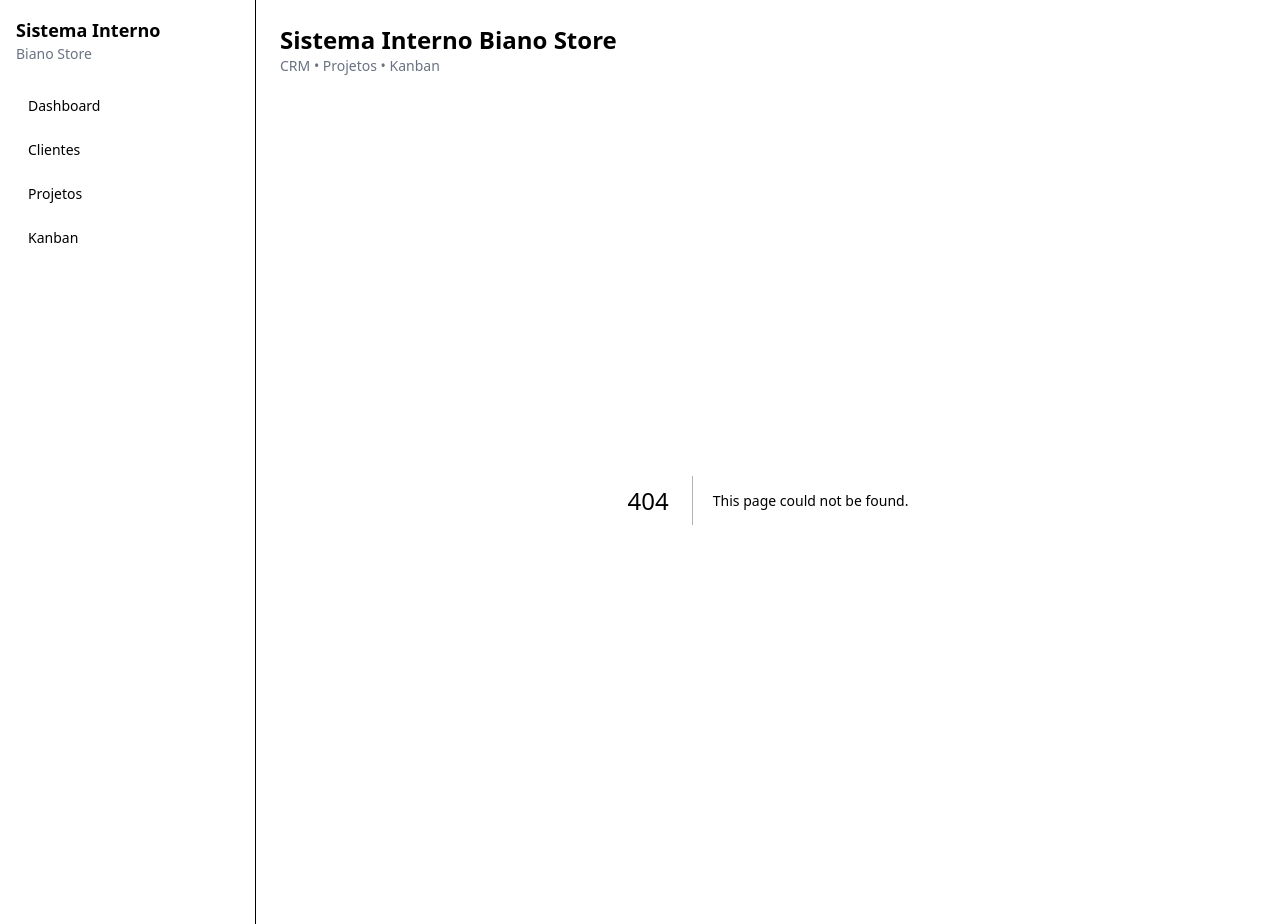
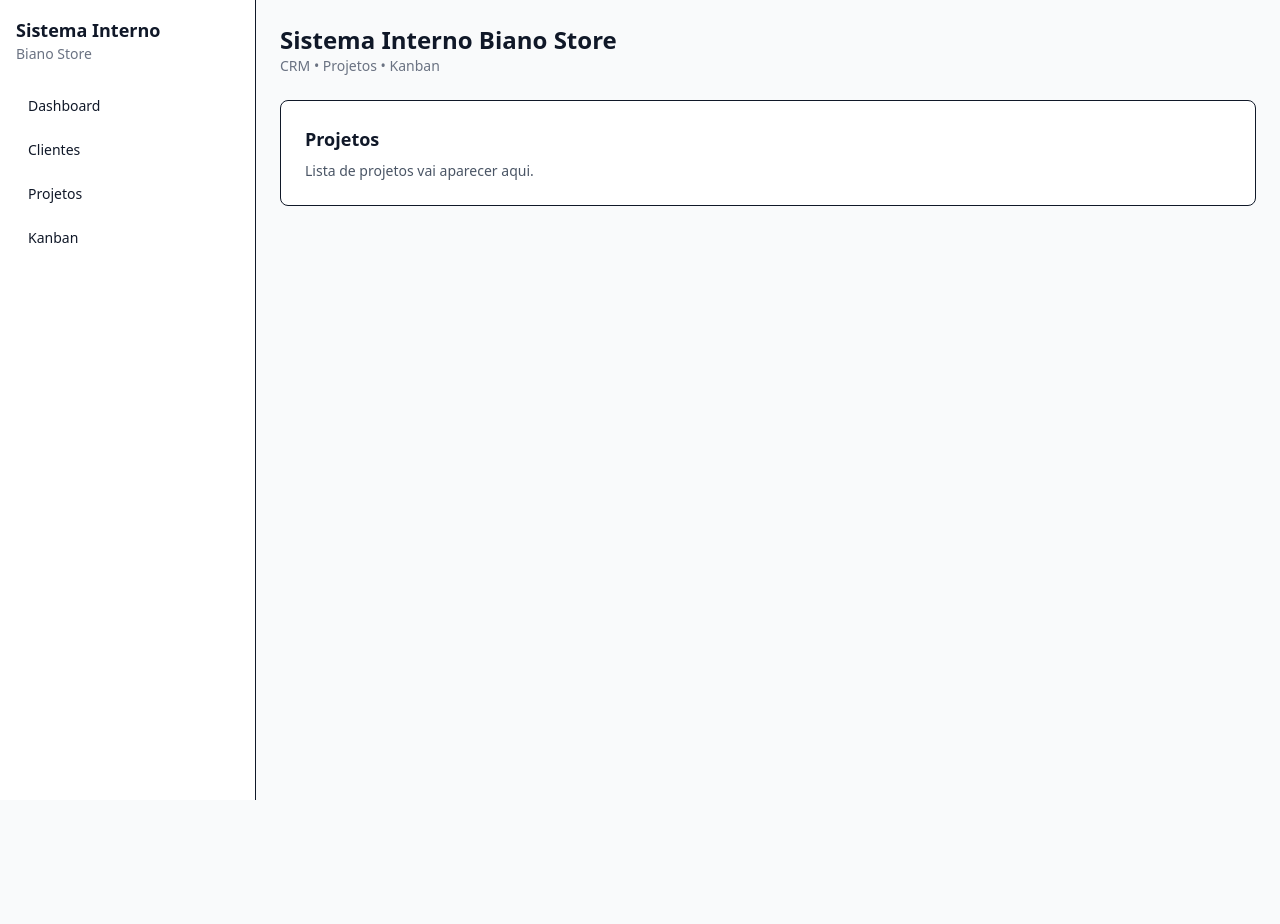
Before and after one commit to BianoMatheus/sistema-biano, a Next.js app: page /projetos in a window 1280 px wide. Before the commit this address had no page. After the commit the page ends 800 px from the top, so only its background shows below. Built offline with nearby package versions, Linux system fonts and the light colour scheme.

Commit message:
Create page.tsx

```diff
--- /dev/null
+++ b/app/projetos/page.tsx
@@ -0,0 +1,8 @@
+export default function Page() {
+  return (
+    <div className="rounded-lg border bg-white p-6">
+      <h2 className="text-lg font-semibold">Projetos</h2>
+      <p className="mt-2 text-sm text-gray-600">Lista de projetos vai aparecer aqui.</p>
+    </div>
+  );
+}
```
